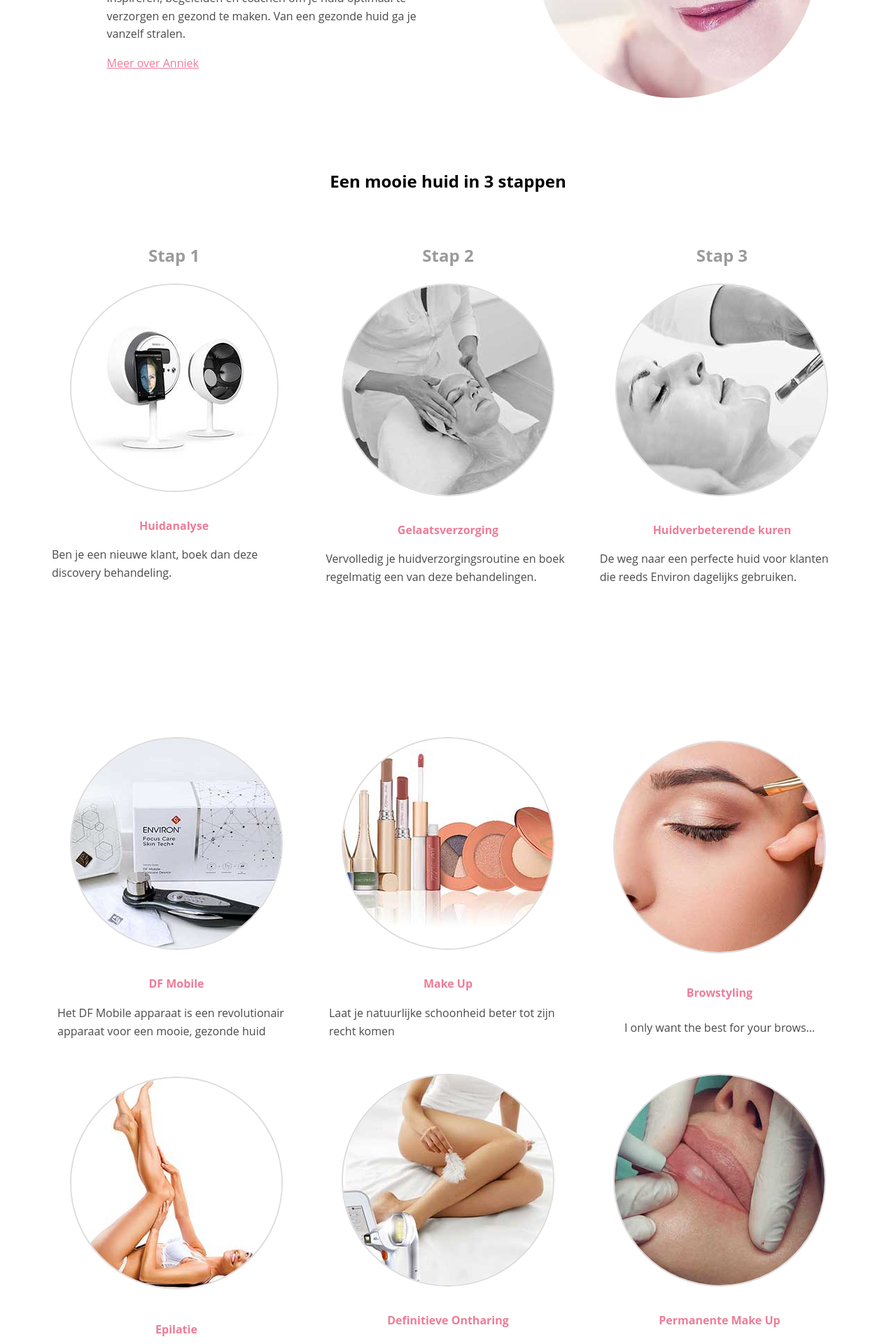
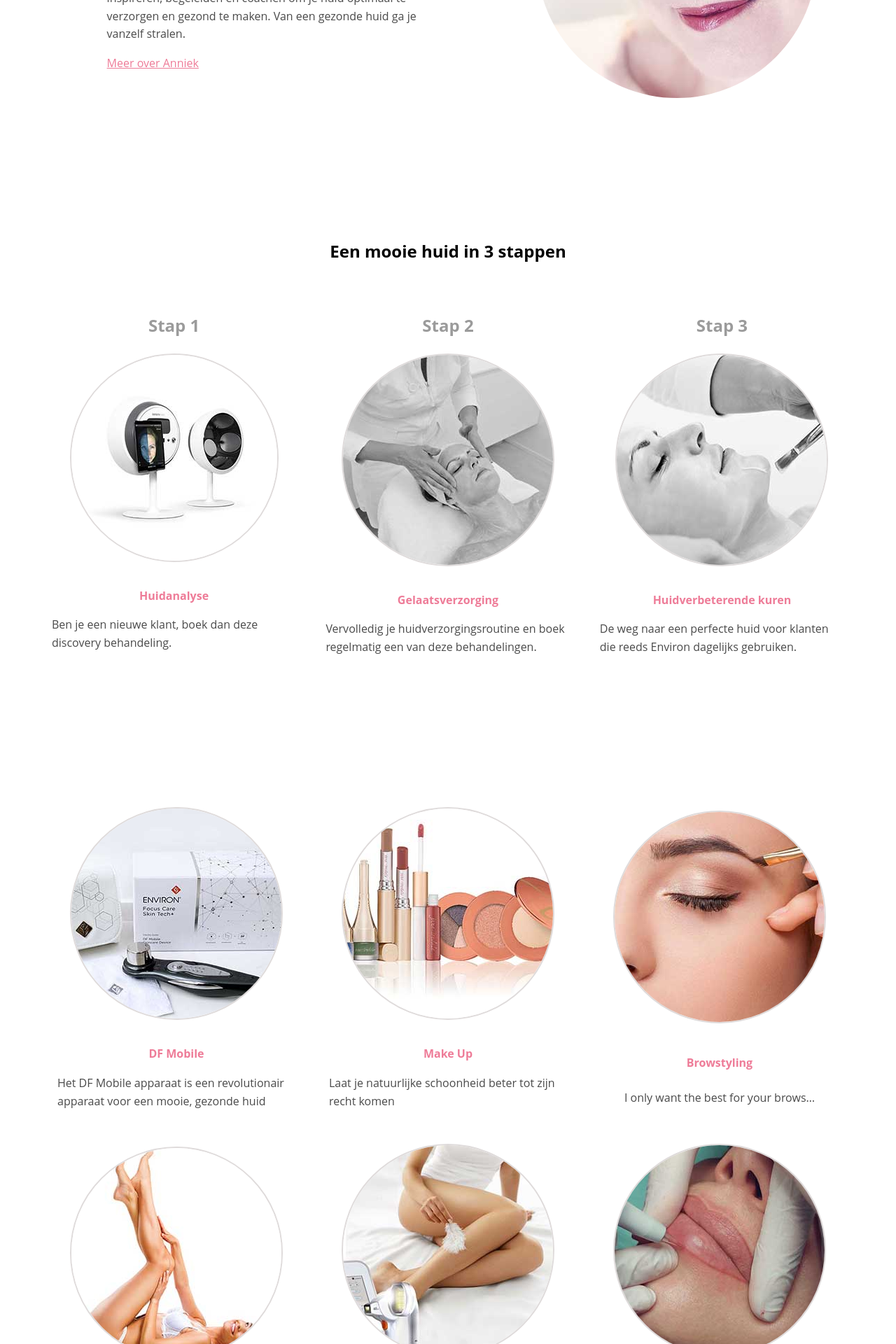
Before and after one commit to acandael/anniek, a Jekyll site: the page built from index.html, in a window 1280 px wide. Shown: the part 1146-3066 px from the top of the page at 70% size. Built offline with Jekyll 4.4.1, drawn with Linux system fonts in a browser that asks for light colours.

Commit message:
push section steps a bit down

```diff
--- a/_sass/_steps.scss
+++ b/_sass/_steps.scss
@@ -1,4 +1,5 @@
 .section-steps {
+  margin-top: 20rem;
   h1 {
     text-align: center;
     font-size: 2.4rem;
```
